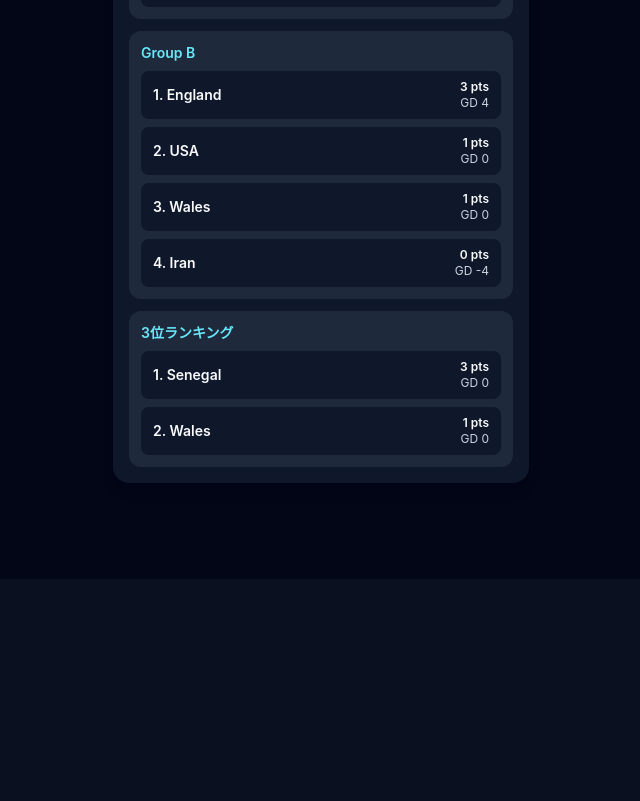
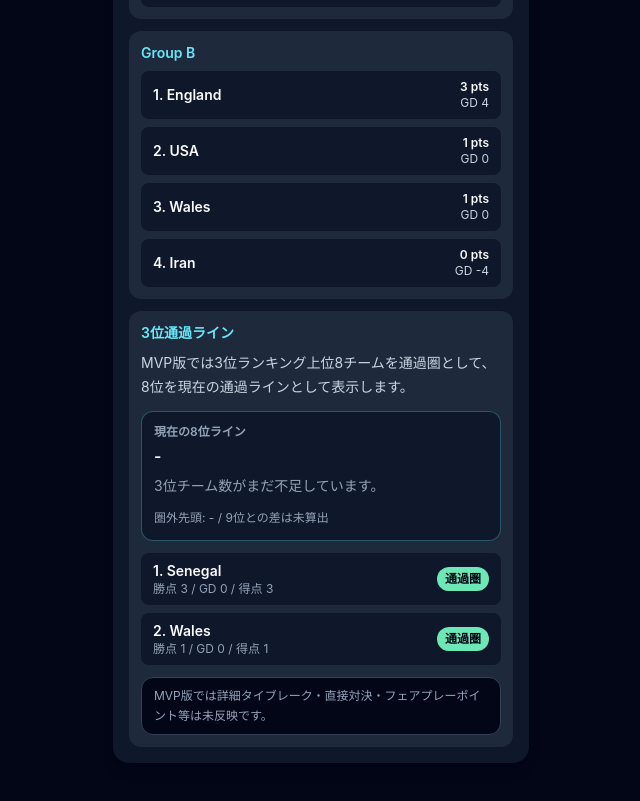
Before and after one commit to semflactal-high-roas/wc-watch-os, a React (Vite) app: page / in a window 1280 px wide. Shown: the part 1269-2070 px from the top of the page, without its empty margins (319-959 px from the left). Before the commit the page ends 1848 px from the top, so only its background shows below. Built offline with nearby package versions, Linux system fonts and the light colour scheme.

Commit message:
Improve third-place line cards

```diff
--- a/src/App.tsx
+++ b/src/App.tsx
@@ -4,6 +4,13 @@
 import { rankMatchesByImportance, type MatchWithImportance } from './logic/matchImportance';
 import { getQualificationSummary } from './logic/qualificationStatus';
 import { computeGroupStandings } from './logic/standings';
+import {
+  getThirdPlaceLine,
+  getThirdPlaceRowStatus,
+  getThirdPlaceStatusLabel,
+  getThirdPlaceSummary,
+  type ThirdPlaceStatus,
+} from './logic/thirdPlaceLine';
 import { rankThirdPlaceTeams } from './logic/thirdPlaceRanking';
 import type { AppData, Match, MatchStage, QualificationSummary, StandingRow, Team } from './types';
 
@@ -48,6 +55,14 @@
   danger: 'bg-rose-300 text-slate-950',
   eliminated: 'bg-slate-600 text-slate-100',
   qualified: 'bg-cyan-300 text-slate-950',
+  unknown: 'bg-slate-700 text-slate-100',
+};
+
+const thirdPlaceStatusStyles: Record<ThirdPlaceStatus, string> = {
+  advance: 'bg-emerald-300 text-slate-950',
+  borderline: 'bg-amber-300 text-slate-950',
+  outside: 'bg-rose-300 text-slate-950',
+  not_third: 'bg-slate-700 text-slate-100',
   unknown: 'bg-slate-700 text-slate-100',
 };
 
@@ -136,12 +151,17 @@
     return rankThirdPlaceTeams(thirds);
   }, [standings]);
 
+  const trackedTeamIds = useMemo(() => {
+    if (!data) return [];
+    return getTrackedTeamIds(data.teams, preferences);
+  }, [data, preferences]);
+
   const qualificationSummaries = useMemo(() => {
     if (!data) return [];
-    return getTrackedTeamIds(data.teams, preferences).map((teamId) =>
+    return trackedTeamIds.map((teamId) =>
       getQualificationSummary(teamId, data.teams, data.groups, standings, data.matches, thirdPlace),
     );
-  }, [data, preferences, standings, thirdPlace]);
+  }, [data, trackedTeamIds, standings, thirdPlace]);
 
   const rankedMatches = useMemo(() => {
     if (!data) return [];
@@ -189,6 +209,7 @@
             qualificationSummaries={qualificationSummaries}
             standings={standings}
             thirdPlace={thirdPlace}
+            trackedTeamIds={trackedTeamIds}
           />
         )}
         {activeTab === 'schedule' && <ScheduleScreen data={data} rankedMatches={rankedMatches} standings={standings} />}
@@ -227,9 +248,18 @@
   qualificationSummaries: QualificationSummary[];
   standings: { groupId: string; rows: StandingRow[] }[];
   thirdPlace: StandingRow[];
+  trackedTeamIds: string[];
 };
 
-function HomeScreen({ data, preferences, homeRanking, qualificationSummaries, standings, thirdPlace }: HomeScreenProps) {
+function HomeScreen({
+  data,
+  preferences,
+  homeRanking,
+  qualificationSummaries,
+  standings,
+  thirdPlace,
+  trackedTeamIds,
+}: HomeScreenProps) {
   const favoriteName = preferences.mainFavoriteTeamId
     ? teamName(data.teams, preferences.mainFavoriteTeamId)
     : '未設定';
@@ -256,7 +286,7 @@
         </div>
       </section>
 
-      <StandingsCards standings={standings} thirdPlace={thirdPlace} teams={data.teams} />
+      <StandingsCards standings={standings} thirdPlace={thirdPlace} teams={data.teams} trackedTeamIds={trackedTeamIds} />
     </div>
   );
 }
@@ -512,9 +542,10 @@
   standings: { groupId: string; rows: StandingRow[] }[];
   thirdPlace: StandingRow[];
   teams: Team[];
+  trackedTeamIds: string[];
 };
 
-function StandingsCards({ standings, thirdPlace, teams }: StandingsCardsProps) {
+function StandingsCards({ standings, thirdPlace, teams, trackedTeamIds }: StandingsCardsProps) {
   return (
     <section className="space-y-3 rounded-2xl bg-slate-900 p-4 shadow-lg">
       <h2 className="text-lg font-semibold">順位サマリー</h2>
@@ -531,15 +562,112 @@
         ))}
       </div>
 
-      <div className="rounded-xl bg-slate-800 p-3">
-        <h3 className="mb-2 text-sm font-semibold text-cyan-300">3位ランキング</h3>
+      <ThirdPlaceLineSection thirdPlace={thirdPlace} teams={teams} trackedTeamIds={trackedTeamIds} />
+    </section>
+  );
+}
+
+type ThirdPlaceLineSectionProps = {
+  thirdPlace: StandingRow[];
+  teams: Team[];
+  trackedTeamIds: string[];
+};
+
+function ThirdPlaceLineSection({ thirdPlace, teams, trackedTeamIds }: ThirdPlaceLineSectionProps) {
+  const line = getThirdPlaceLine(thirdPlace);
+  const trackedSummaries = trackedTeamIds.map((teamId) => getThirdPlaceSummary(teamId, teams, thirdPlace));
+  const lineTeamName = line.lineTeam ? teamName(teams, line.lineTeam.teamId) : '-';
+  const firstOutsideName = line.firstOutsideTeam ? teamName(teams, line.firstOutsideTeam.teamId) : '-';
+
+  return (
+    <div className="space-y-3 rounded-xl bg-slate-800 p-3">
+      <div className="space-y-2">
+        <h3 className="text-sm font-semibold text-cyan-300">3位通過ライン</h3>
+        <p className="text-sm leading-6 text-slate-300">
+          MVP版では3位ランキング上位8チームを通過圏として、8位を現在の通過ラインとして表示します。
+        </p>
+      </div>
+
+      <div className="rounded-xl border border-cyan-300/30 bg-slate-900 p-3">
+        <p className="text-xs font-semibold text-slate-400">現在の8位ライン</p>
+        <p className="mt-1 text-base font-semibold">{lineTeamName}</p>
+        {line.lineTeam ? (
+          <div className="mt-3 grid grid-cols-3 gap-2 text-sm">
+            <Metric label="勝点" value={`${line.lineTeam.points}`} />
+            <Metric label="得失点差" value={`${line.lineTeam.goalDiff}`} />
+            <Metric label="総得点" value={`${line.lineTeam.goalsFor}`} />
+          </div>
+        ) : (
+          <p className="mt-2 text-sm text-slate-400">3位チーム数がまだ不足しています。</p>
+        )}
+        <p className="mt-3 text-xs leading-5 text-slate-400">
+          圏外先頭: {firstOutsideName}
+          {line.pointsGapToOutside !== null && line.goalDiffGapToOutside !== null
+            ? ` / 9位との差: 勝点${line.pointsGapToOutside}, 得失点差${line.goalDiffGapToOutside}`
+            : ' / 9位との差は未算出'}
+        </p>
+      </div>
+
+      {trackedSummaries.length > 0 && (
         <div className="space-y-2">
-          {thirdPlace.map((row, index) => (
-            <StandingRowCard key={row.teamId} row={row} rank={index + 1} teams={teams} compact />
+          {trackedSummaries.map((summary) => (
+            <div key={summary.teamId} className="rounded-xl bg-slate-900 px-3 py-3">
+              <div className="flex items-center justify-between gap-3">
+                <p className="truncate text-sm font-semibold">{summary.teamName}</p>
+                <span className={`shrink-0 rounded-full px-2 py-1 text-xs font-bold ${thirdPlaceStatusStyles[summary.status]}`}>
+                  {summary.statusLabel}
+                </span>
+              </div>
+              <p className="mt-2 text-xs leading-5 text-slate-400">{summary.summary}</p>
+            </div>
           ))}
         </div>
+      )}
+
+      <div className="space-y-2">
+        {thirdPlace.map((row, index) => (
+          <ThirdPlaceRowCard
+            key={row.teamId}
+            row={row}
+            rank={index + 1}
+            teams={teams}
+            highlighted={trackedTeamIds.includes(row.teamId)}
+          />
+        ))}
       </div>
-    </section>
+
+      <p className="rounded-xl border border-slate-700 bg-slate-950 px-3 py-2 text-xs leading-5 text-slate-400">
+        MVP版では詳細タイブレーク・直接対決・フェアプレーポイント等は未反映です。
+      </p>
+    </div>
+  );
+}
+
+type ThirdPlaceRowCardProps = {
+  row: StandingRow;
+  rank: number;
+  teams: Team[];
+  highlighted: boolean;
+};
+
+function ThirdPlaceRowCard({ row, rank, teams, highlighted }: ThirdPlaceRowCardProps) {
+  const status = getThirdPlaceRowStatus(rank);
+  const label = getThirdPlaceStatusLabel(status);
+
+  return (
+    <div className={`rounded-lg px-3 py-2 ${highlighted ? 'bg-cyan-300/15 ring-1 ring-cyan-300/60' : 'bg-slate-900'}`}>
+      <div className="flex items-center justify-between gap-3">
+        <div className="min-w-0">
+          <p className="truncate text-sm font-semibold">
+            {rank}. {teamName(teams, row.teamId)}
+          </p>
+          <p className="text-xs text-slate-400">勝点 {row.points} / GD {row.goalDiff} / 得点 {row.goalsFor}</p>
+        </div>
+        <span className={`shrink-0 rounded-full px-2 py-1 text-xs font-bold ${thirdPlaceStatusStyles[status]}`}>
+          {label}
+        </span>
+      </div>
+    </div>
   );
 }
 
```
